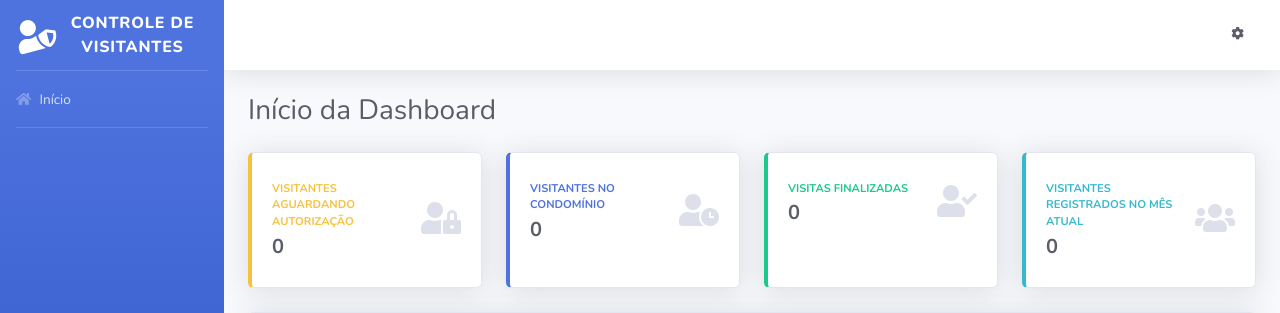
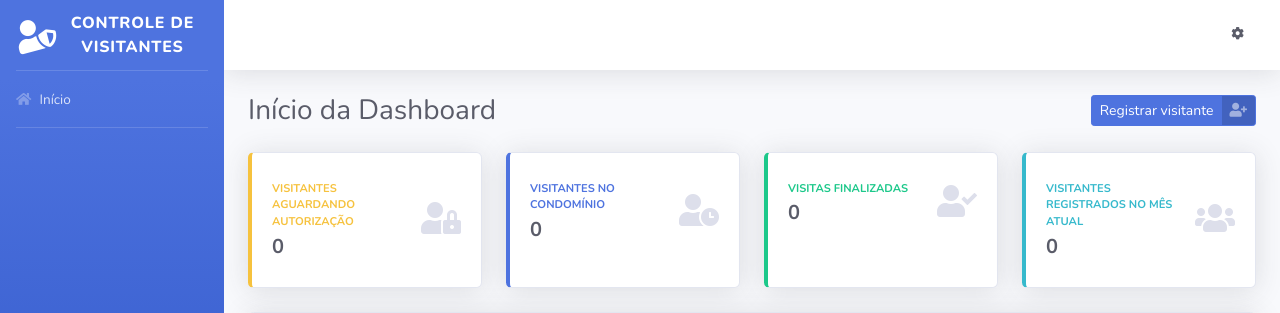
Before and after one commit to carvalhocaio/controle-visitantes, a Django app: page / in a window 1280 px wide. Shown: the top 313 px of the page. Run offline with Django 3.2, Linux system fonts and the light colour scheme; data that the repository does not hold is empty; some libraries are stand-ins or nearby versions.

Commit message:
Utilizando o Django para renderizar nossas URLs

```diff
--- a/controle_visitantes/urls.py
+++ b/controle_visitantes/urls.py
@@ -7,6 +7,6 @@ from visitantes.views import registrar_visitante, informacoes_visitante
 urlpatterns = [
     path("admin/", admin.site.urls),
     path("", index, name="index"),
-    path("registrar-visitante/", registrar_visitante, name="registar_visitante"),
+    path("registrar-visitante/", registrar_visitante, name="registrar_visitante"),
     path("visitantes/<int:id>/", informacoes_visitante, name="informacoes_visitante"),
 ]
--- a/templates/base.html
+++ b/templates/base.html
@@ -34,7 +34,7 @@
       >
         <a
           class="sidebar-brand d-flex align-items-center justify-content-center"
-          href="#"
+          href="{% url 'index' %}"
         >
           <div class="sidebar-brand-icon rotate-n-15">
             <i class="fas fa-user-shield"></i>
@@ -46,7 +46,7 @@
         <hr class="sidebar-divider my-0" />
 
         <li class="nav-item">
-          <a class="nav-link" href="#">
+          <a class="nav-link" href="{% url 'index' %}">
             <i class="fas fa-home"></i>
             <span>Início</span>
           </a>
--- a/templates/index.html
+++ b/templates/index.html
@@ -4,15 +4,19 @@
 <div class="container-fluid">
   <div class="d-sm-flex align-items-center justify-content-between mb-4">
     <h1 class="h3 mb-0 text-gray-800">{{ nome_pagina }}</h1>
+
+    <a href="{% url 'registrar_visitante' %}" class="btn btn-primary btn-icon-split btn-sm">
+      <span class="text">Registrar visitante</span>
+
+      <span class="icon text-white-50">
+        <i class="fas fa-user-plus"></i>
+      </span>
+    </a>
   </div>
 
-  {% if messages %}
-    {% for mensagem in messages %}
-      <div class="alert alert-success" role="alert">
-        {{ mensagem }}
-      </div>
-    {% endfor %}
-  {% endif %}
+  {% if messages %} {% for mensagem in messages %}
+  <div class="alert alert-success" role="alert">{{ mensagem }}</div>
+  {% endfor %} {% endif %}
 
   <div class="row">
     <div class="col-xl-3 col-md-6 mb-4">
@@ -126,7 +130,9 @@
               <td>{{ visitante.get_horario_autorizacao }}</td>
               <td>{{ visitante.get_morador_responsavel }}</td>
               <td>
-                <a href="#"> Ver informações </a>
+                <a href="{% url 'informacoes_visitante' id=visitante.id %}">
+                  Ver informações
+                </a>
               </td>
             </tr>
             {% endfor %}
--- a/templates/informacoes_visitante.html
+++ b/templates/informacoes_visitante.html
@@ -124,7 +124,7 @@
       </p>
 
       <div class="mr-1 text-right">
-        <a href="#" class="btn btn-secondary text-white" type="button">
+        <a href="{% url 'index' %}" class="btn btn-secondary text-white" type="button">
           <span class="text">Voltar</span>
         </a>
       </div>
```
